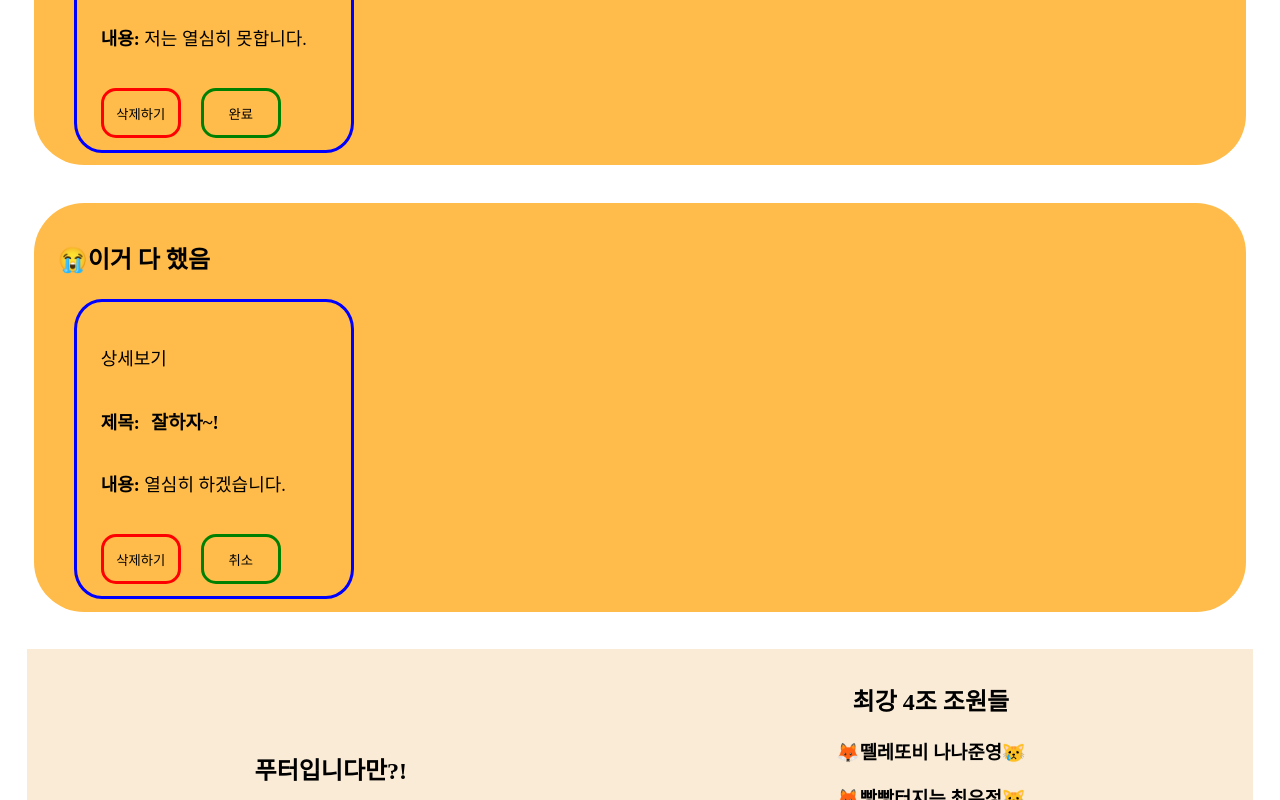
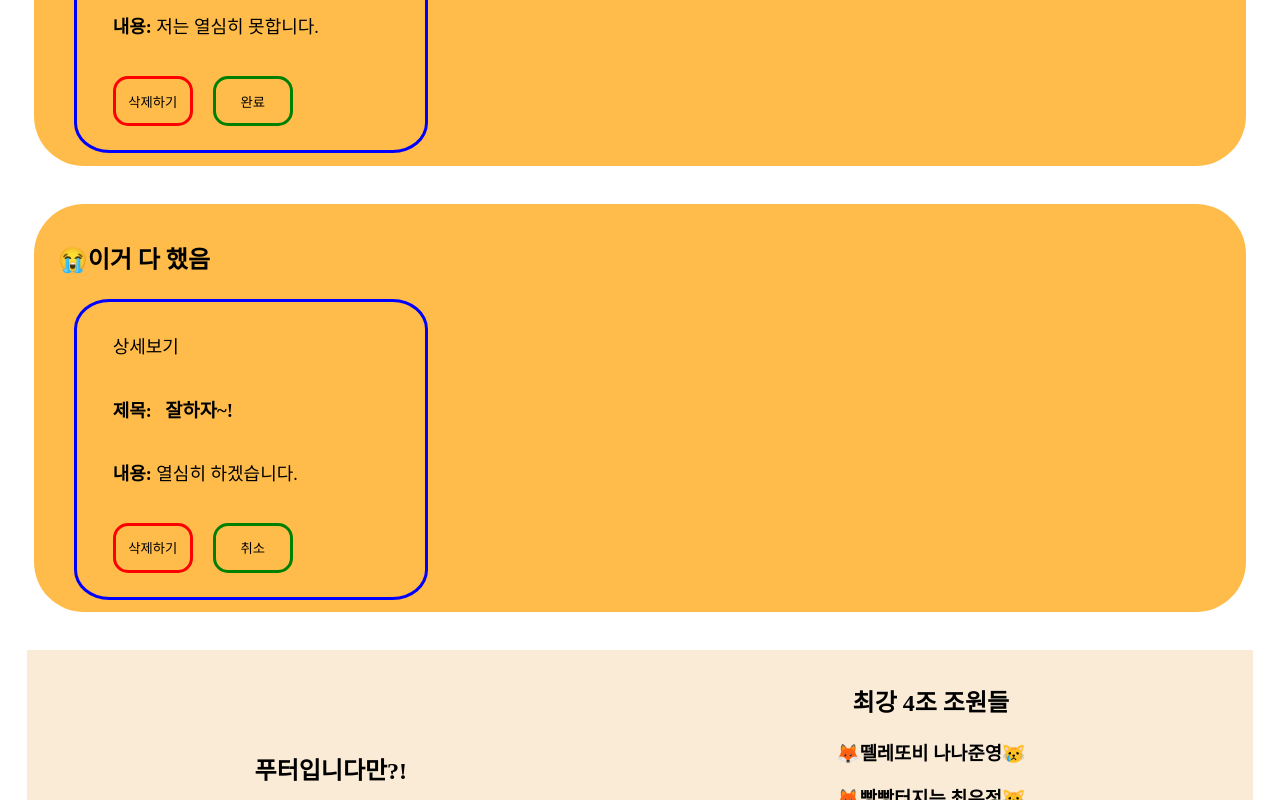
Before and after one commit to jyk2022/jyk2022project2.github.io, a React (Create React App) app: page / in a window 1280 px wide. Shown: the part 500-1300 px from the top of the page. Built offline with nearby package versions, Linux system fonts and the light colour scheme.

Commit message:
주석처리 및 일부 수정

```diff
--- a/src/components/Form/addTodo.jsx
+++ b/src/components/Form/addTodo.jsx
@@ -1,5 +1,5 @@
 import React, { useState } from "react";
-import { useDispatch, useSelector } from "react-redux";
+import { useDispatch } from "react-redux";
 import { addTodo } from "../../redux/modules/TodoHandler";
 import styled from "styled-components";
 import CustomButton from "./CustomButton";
@@ -10,9 +10,9 @@ function AddTodo() {
   const [done] = useState(false);
   const [id, setId] = useState(3);
   const dispatch = useDispatch();
-  const todoss = useSelector((state) => state.todos);
+  // const todoss = useSelector((state) => state.todos); 정보를 뿌려주지 않아서 필요없음
 
-  console.log(todoss);
+  // console.log("구독한 정보 넘어옵니다", todoss);
   const onSubmitHandler = (event) => {
     event.preventDefault();
     if (title.trim() === "" || content.trim() === "") {
--- a/src/components/TodoContent/TodoContent.jsx
+++ b/src/components/TodoContent/TodoContent.jsx
@@ -58,13 +58,14 @@ function TodoContent(props) {
 }
 
 const TodosLists = styled.li`
-  width: 250px;
-  height: 270px;
-  padding: 2% 0% 0% 2%;
+  display: block;
+  width: 25%;
+  padding: 1% 1% 2% 3%;
   border: 3px solid blue;
   border-radius: 10% 10% 10% 10%;
   text-align: left;
   list-style: none;
+  box-sizing: content-box;
   .subPage {
     display: inline-block;
     font-size: 18px;
@@ -77,6 +78,7 @@ const TodosLists = styled.li`
   p {
     display: inline-block;
     width: 100%;
+    text-overflow: ellipsis;
   }
   h3 {
     display: inline-block;
--- a/src/pages/TodoList.jsx
+++ b/src/pages/TodoList.jsx
@@ -1,20 +1,22 @@
-import React from "react";
+import React, { useEffect } from "react";
 import { useParams, useNavigate } from "react-router-dom";
 import { useSelector } from "react-redux";
 import styled from "styled-components";
 
 function TodoList() {
-  const param = useParams().id;
+  const { id } = useParams();
   const globalTodoList = useSelector((state) => state.todos);
+  //구독해오고
   const { todos } = globalTodoList;
+  //스토어에서 구독해온 정보를 구조분해할당으로 해줌.
   const navigate = useNavigate();
 
   const todoslistss = todos.find((todo) => {
-    return todo.id === Number(param);
+    return todo.id === Number(id);
   });
 
   // console.log("파람스", todoslist);
-  console.log("", todoslistss);
+  // console.log("", todoslistss);
   return (
     <Subpage>
       <div>
--- a/src/pages/TodosHome.jsx
+++ b/src/pages/TodosHome.jsx
@@ -6,6 +6,8 @@ import { useSelector } from "react-redux";
 
 function TodosHome() {
   const { todos } = useSelector((state) => state.todos);
+
+  // 모듈의 값을 객체가 아닌 배열로 만들어주면-> const todos = useSelector((state) => state.todos); 로 적으면 됨
 
   // console.log(todos); 데이터를 잘 받아오고 있는 지 확인
   return (
--- a/src/redux/modules/TodoHandler.js
+++ b/src/redux/modules/TodoHandler.js
@@ -35,26 +35,23 @@ const initialState = {
 // Reducer
 
 const todos = (state = initialState, action) => {
-  console.log(action.payload);
+  // console.log(action.payload); 액션 넘어오는지 확인
   switch (action.type) {
     case ADDTodo:
       // console.log(action.type);
       // console.log(state);
       return {
-        ...state,
         todos: [...state.todos, action.payload],
       };
     case DeleteTodo:
-      console.log("삭제 확인중입니다", action.payload);
+      // console.log("삭제  신호 확인중입니다", action.payload);
       return {
-        ...state,
         todos: state.todos.filter((todo) => todo.id !== action.payload),
       };
     //state.filter((state) => state.id !== action.id);
     case DoneTodo:
-      console.log("완료 확인 중입니다.", action.payload);
+      // console.log("완료 신호 확인 중입니다.", action.payload);
       return {
-        ...state,
         todos: state.todos.map((todo) =>
           todo.id === action.payload ? { ...todo, done: !todo.done } : todo
         ),
```
